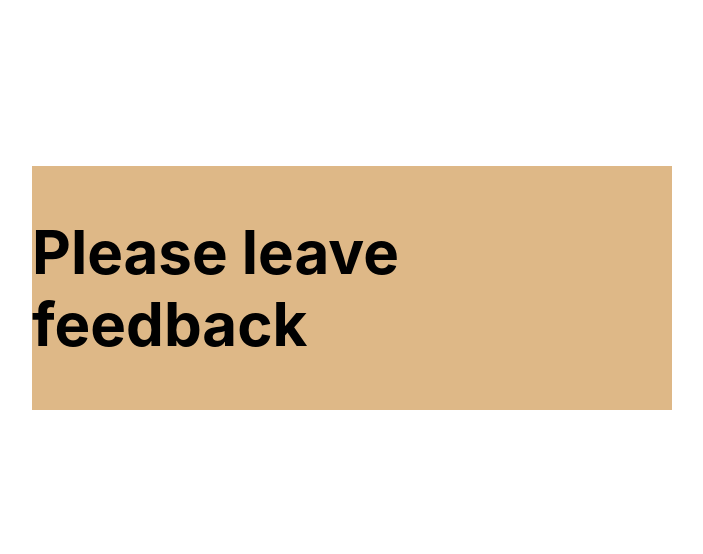
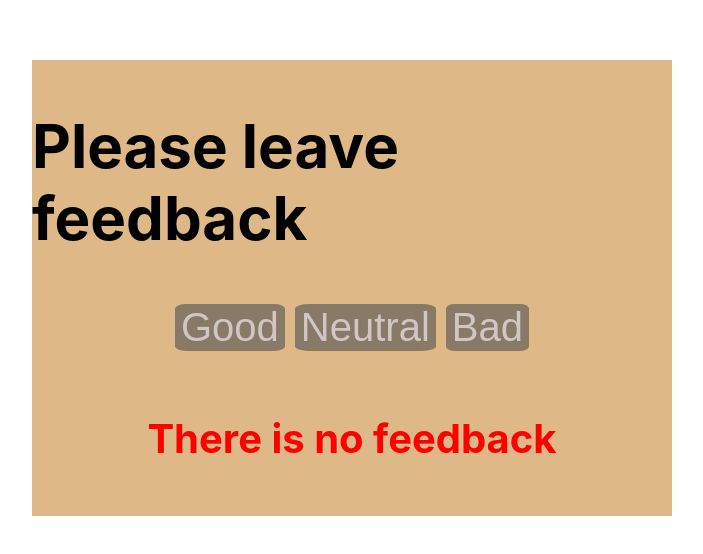
Before and after one commit to KacperMadajewski/goit-react-hw-04-feedback, a React (Create React App) app: page / in a window 1280 px wide. Shown: the part 112-666 px from the top of the page, without its empty margins (288-991 px from the left). Built offline with nearby package versions, Linux system fonts and the light colour scheme.

Commit message:
fixed components
- Fixed components
- Deleted "useContext"
- Used props instead of "useContext"

```diff
--- a/src/Context/Context.jsx
+++ /dev/null
@@ -1,11 +0,0 @@
-import { createContext } from 'react';
-
-// const countContext = createContext({good: 0, bad: 0, neutrl: 0});
-
-
-const CountGoodContext = createContext(0);
-const CountBadContext = createContext(0);
-const CountNeutralContext = createContext(0);
-
-
-export {CountGoodContext, CountBadContext, CountNeutralContext};
--- a/src/components/App.jsx
+++ b/src/components/App.jsx
@@ -1,17 +1,26 @@
 import { Section } from './Section/Section';
 import { FeedbackOptions } from './FeedbackOptions/FeedbackOptions';
 import { Statistics } from './Statistics/Statistics';
-import Notification from './Notification/Notification';
-import { CountGoodContext, CountBadContext, CountNeutralContext } from 'Context/Context';
+import { Notification } from './Notification/Notification';
 import { useState } from 'react';
 
 export function App() {
-
   const [good, setGood] = useState(0);
   const [bad, setBad] = useState(0);
   const [neutral, setNeutral] = useState(0);
+  const total = good + bad + neutral;
+  const percentage = (good / total) * 100;
+  const round = percentage.toFixed(2);
 
-
+  const handleClick = ev => {
+    if (ev.target.name === 'good') {
+      setGood(good + 1);
+    } else if (ev.target.name === 'bad') {
+      setBad(bad + 1);
+    } else {
+      setNeutral(neutral + 1);
+    }
+  };
 
   return (
     <div
@@ -24,17 +33,17 @@ export function App() {
         color: '#010101',
       }}
     >
-        <CountGoodContext.Provider value={good}>
-          <CountBadContext.Provider value={bad}>
-            <CountNeutralContext.Provider value={neutral}>
       <Section>
-                <FeedbackOptions />
-                <Statistics />
-                <Notification />
+        <FeedbackOptions handleClick={handleClick} />
+        <Statistics
+          good={good}
+          bad={bad}
+          neutral={neutral}
+          total={total}
+          positivePercentage={round}
+        />
+        <Notification total={total} />
       </Section>
-            </CountNeutralContext.Provider>
-          </CountBadContext.Provider>
-        </CountGoodContext.Provider>
     </div>
   );
 }
--- a/src/components/FeedbackOptions/FeedbackOptions.jsx
+++ b/src/components/FeedbackOptions/FeedbackOptions.jsx
@@ -1,41 +1,40 @@
-import {
-  CountGoodContext,
-  CountBadContext,
-  CountNeutralContext,
-} from 'Context/Context';
 import Styles from './FeedbackOptions.module.css';
-import { useContext } from 'react';
+import React from 'react';
 
-export function FeedbackOptions() {
-  const [good, setGood] = useContext(CountGoodContext);
-  const [bad, setBad] = useContext(CountBadContext);
-  const [neutral, setNeutral] = useContext(CountNeutralContext);
+export function FeedbackOptions({ handleClick }) {
+  // function handleClickGood() {
+  //   setGood(good + 1);
+  // }
 
-  function handleClickGood() {
-    setGood(good + 1);
-  }
+  // function handleClickBad() {
+  //   setBad(bad + 1);
+  // }
 
-  function handleClickBad() {
-    setBad(bad + 1);
-  }
-
-  function handleClickNeutral() {
-    setNeutral(neutral + 1);
-  }
+  // function handleClickNeutral() {
+  //   setNeutral(neutral + 1);
+  // }
 
   return (
     <div className={Styles.position}>
-      <button name="good" className={Styles.btnGreen} onClick={handleClickGood}>
+      <button
+        name="good"
+        className={Styles.btnGreen}
+        onClick={() => handleClick({ target: { name: 'good' } })}
+      >
         Good
       </button>
       <button
         name="neutral"
         className={Styles.btnBlue}
-        onClick={handleClickBad}
+        onClick={() => handleClick({ target: { name: 'neutral' } })}
       >
         Neutral
       </button>
-      <button name="bad" className={Styles.btnRed} onClick={handleClickNeutral}>
+      <button
+        name="bad"
+        className={Styles.btnRed}
+        onClick={() => handleClick({ target: { name: 'bad' } })}
+      >
         Bad
       </button>
     </div>
--- a/src/components/Notification/Notification.jsx
+++ b/src/components/Notification/Notification.jsx
@@ -1,9 +1,9 @@
 import Styles from './Notifications.module.css';
-import { Statistics } from 'components/Statistics/Statistics';
+import React from 'react';
 
-export default function Notification() {
+export function Notification({total}) {
   const visibility = () => {
-    if (Statistics.total === 0) {
+    if (total === 0) {
       return Styles.visibile;
     } else {
       return Styles.hidden;
--- a/src/components/Section/Section.jsx
+++ b/src/components/Section/Section.jsx
@@ -1,9 +1,11 @@
 import Styles from './Section.module.css';
+import React from 'react';
 
-export function Section() {
+export function Section({children}) {
   return (
     <div className={Styles.backGround}>
       <h2 className={Styles.title}>Please leave feedback</h2>
+      {children}
     </div>
   );
 }
--- a/src/components/Statistics/Statistics.jsx
+++ b/src/components/Statistics/Statistics.jsx
@@ -1,16 +1,8 @@
 import Styles from './Statistics.module.css';
-import { useContext } from 'react';
-import {
-  CountBadContext,
-  CountGoodContext,
-  CountNeutralContext,
-} from 'Context/Context';
+import React from 'react';
 
-export function Statistics() {
-  const good = useContext(CountGoodContext);
-  const bad = useContext(CountBadContext);
-  const neutral = useContext(CountNeutralContext);
-  const total = good + neutral + bad;
+
+export function Statistics({good, bad, neutral, total, positivePercentage}) {
 
   const list = () => {
     if (total === 0) {
@@ -26,14 +18,7 @@ export function Statistics() {
       <li>Neutral: {neutral}</li>
       <li>Bad: {bad}</li>
       <li>Total: {total}</li>
-      {/* <li>Positive percentage: {positivePercentage}%</li> */}
+      <li>Positive percentage: {positivePercentage}%</li>
     </ul>
   );
 }
-
-// countPositiveFeedbackPercentage = () => {
-//   const total = this.state.good + this.state.neutral + this.state.bad;
-//   const percentage = (this.state.good / total) * 100;
-//   const round = percentage.toFixed(2);
-//   return round;
-// };
```
Lines whose indentation alone changed are shown as unchanged.
